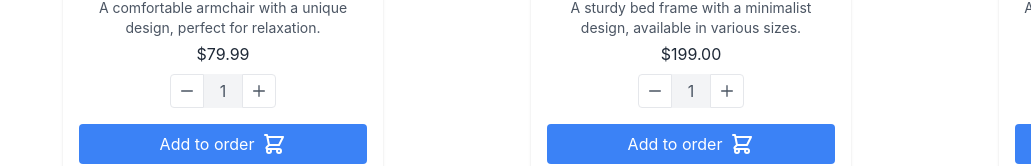
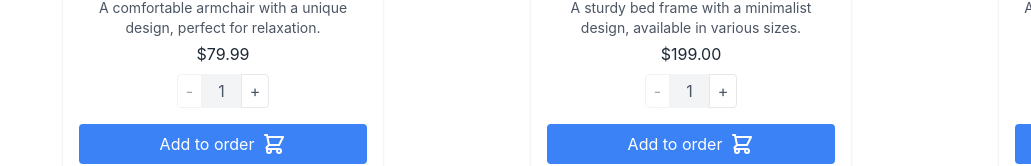
Before and after one commit to Propalik/React-work, a React (Vite) app: page / in a window 1280 px wide. Shown: the part 270-436 px from the top of the page, without its empty margins (249-1280 px from the left). Built offline with nearby package versions, Linux system fonts and the light colour scheme.

Commit message:
№4.2
добавлен степпер

```diff
--- a/src/components/ui/Card/Card.jsx
+++ b/src/components/ui/Card/Card.jsx
@@ -1,13 +1,18 @@
+import { Stepper } from "../Stepper/Stepper";
+
 /**
  * Компонент карточка
- * @property {string} props.title - Название карточки
- * @property {string} props.category - Категория карточки
- * @property {string} props.description - Описание карточки
- * @property {string} props.price - Цена карточки
- * @property {number} props.rating - Рейтинг карточки
- * @property {string} props.imgSrc - Путь к изображению
- * @returns {JSX.Element} Элемент JSX
-  * @param {function} props.onClick - Обработчик клика по карточке
+ * @param {object} props - Свойства компонента.
+ * @param {object} props.details - Детали карточки.
+ * @param {string} props.details.id - Идентификатор карточки.
+ * @param {string} props.details.title - Название карточки.
+ * @param {string} props.details.category - Категория карточки (необязательно).
+ * @param {string} props.details.description - Описание карточки (необязательно).
+ * @param {string} [props.details.price] - Цена карточки (необязательно).
+ * @param {number} [props.details.rating] - Рейтинг карточки (необязательно).
+ * @param {string} props.details.imgSrc - Путь к изображению.
+ * @param {function} props.onClick - Обработчик клика по карточке (необязательно).
+ * @returns {JSX.Element} Элемент JSX.
  */
 
 export const Card = (props) => {
@@ -95,43 +100,12 @@ export const Card = (props) => {
         </p>
         {/* Cart Quantity */}
         {cartQuantity !== undefined && (
-          <div className="inline-flex items-center mt-2">
-            <button className="bg-white rounded-l border text-gray-600 hover:bg-gray-100 active:bg-gray-200 disabled:opacity-50 inline-flex items-center px-2 py-1 border-r border-gray-200">
-              <svg
-                xmlns="http://www.w3.org/2000/svg"
-                className="h-6 w-4"
-                fill="none"
-                viewBox="0 0 24 24"
-                stroke="currentColor"
-              >
-                <path
-                  strokeLinecap="round"
-                  strokeLinejoin="round"
-                  strokeWidth="2"
-                  d="M20 12H4"
-                />
-              </svg>
-            </button>
-            <div className="bg-gray-100 border-t border-b border-gray-100 text-gray-600 hover:bg-gray-100 inline-flex items-center px-4 py-1 select-none">
-              {cartQuantity}
-            </div>
-            <button className="bg-white rounded-r border text-gray-600 hover:bg-gray-100 active:bg-gray-200 disabled:opacity-50 inline-flex items-center px-2 py-1 border-r border-gray-200">
-              <svg
-                xmlns="http://www.w3.org/2000/svg"
-                className="h-6 w-4"
-                fill="none"
-                viewBox="0 0 24 24"
-                stroke="currentColor"
-              >
-                <path
-                  strokeLinecap="round"
-                  strokeLinejoin="round"
-                  strokeWidth="2"
-                  d="M12 4v16m8-8H4"
-                />
-              </svg>
-            </button>
-          </div>
+          <Stepper
+            minValue={1}
+            maxValue={10}
+            initialValue={cartQuantity}
+
+          />
         )}
         {/* Add to Order Button */}
         <button
--- /dev/null
+++ b/src/components/ui/Stepper/Stepper.jsx
@@ -0,0 +1,44 @@
+import { useState } from "react";
+
+// eslint-disable-next-line react/prop-types
+export const Stepper = ({ minValue = 1, maxValue = 10, initialValue, onQuantityUpdate }) => {
+    const [value, setValue] = useState(initialValue || minValue);
+
+    const handleBtnIncrement = () => {
+      if (value < maxValue) {
+        const newValue = value + 1;
+        setValue(newValue);
+        onQuantityUpdate(newValue);
+      }
+    };
+
+    const handleBtnDecrement = () => {
+      if (value > minValue) {
+        const newValue = value - 1;
+        setValue(newValue);
+        onQuantityUpdate(newValue);
+      }
+    };
+
+    return (
+      <div className="inline-flex items-center mt-2">
+        <button
+          disabled={value === minValue}
+          onClick={handleBtnDecrement}
+          className="bg-white rounded-l border text-gray-600 hover:bg-gray-100 active:bg-gray-200 disabled:opacity-50 inline-flex items-center px-2 py-1 border-r border-gray-200 disabled:cursor-not-allowed"
+        >
+          -
+        </button>
+        <div className="bg-gray-100 border-t border-b border-gray-100 text-gray-600 hover:bg-gray-100 inline-flex items-center px-4 py-1 select-none">
+          {value}
+        </div>
+        <button
+          onClick={handleBtnIncrement}
+          disabled={value === maxValue}
+          className="bg-white rounded-r border text-gray-600 hover:bg-gray-100 active:bg-gray-200 disabled:opacity-50 inline-flex items-center px-2 py-1 border-r border-gray-200"
+        >
+          +
+        </button>
+      </div>
+    );
+  };
```
